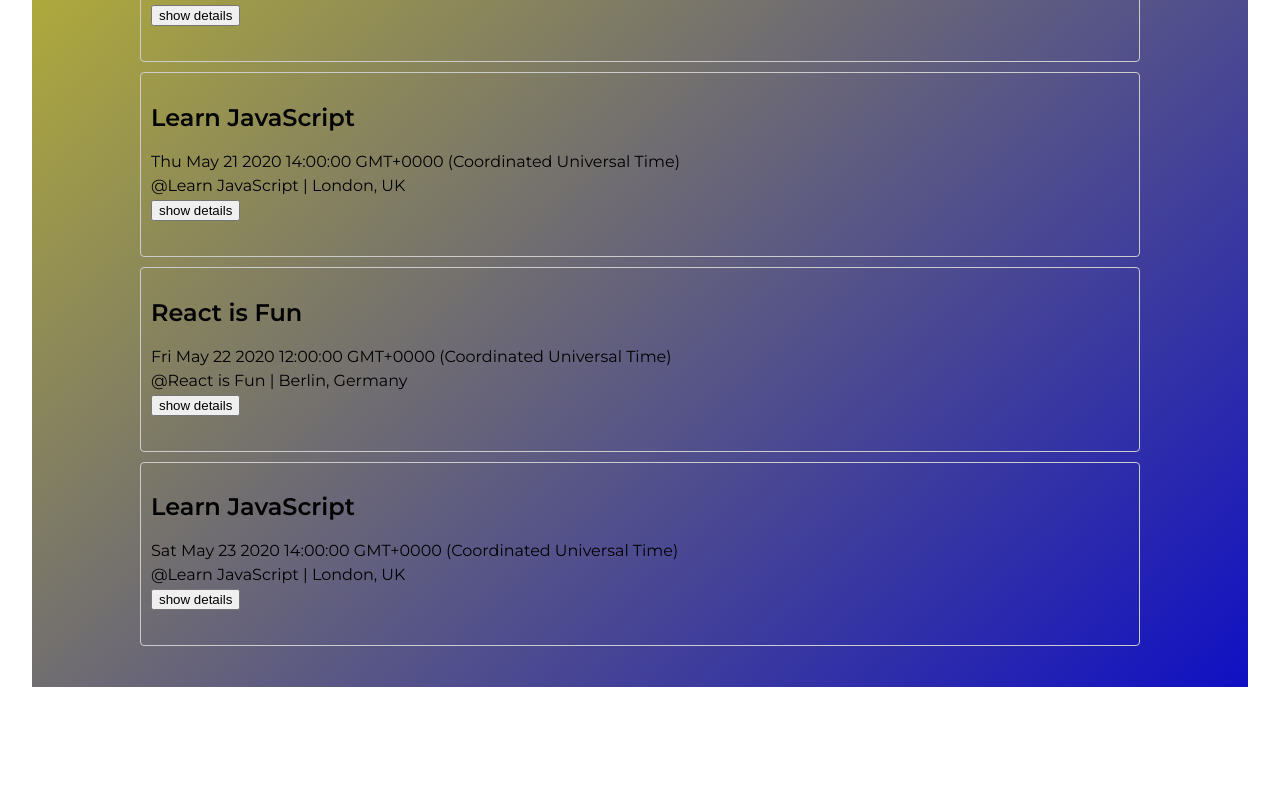
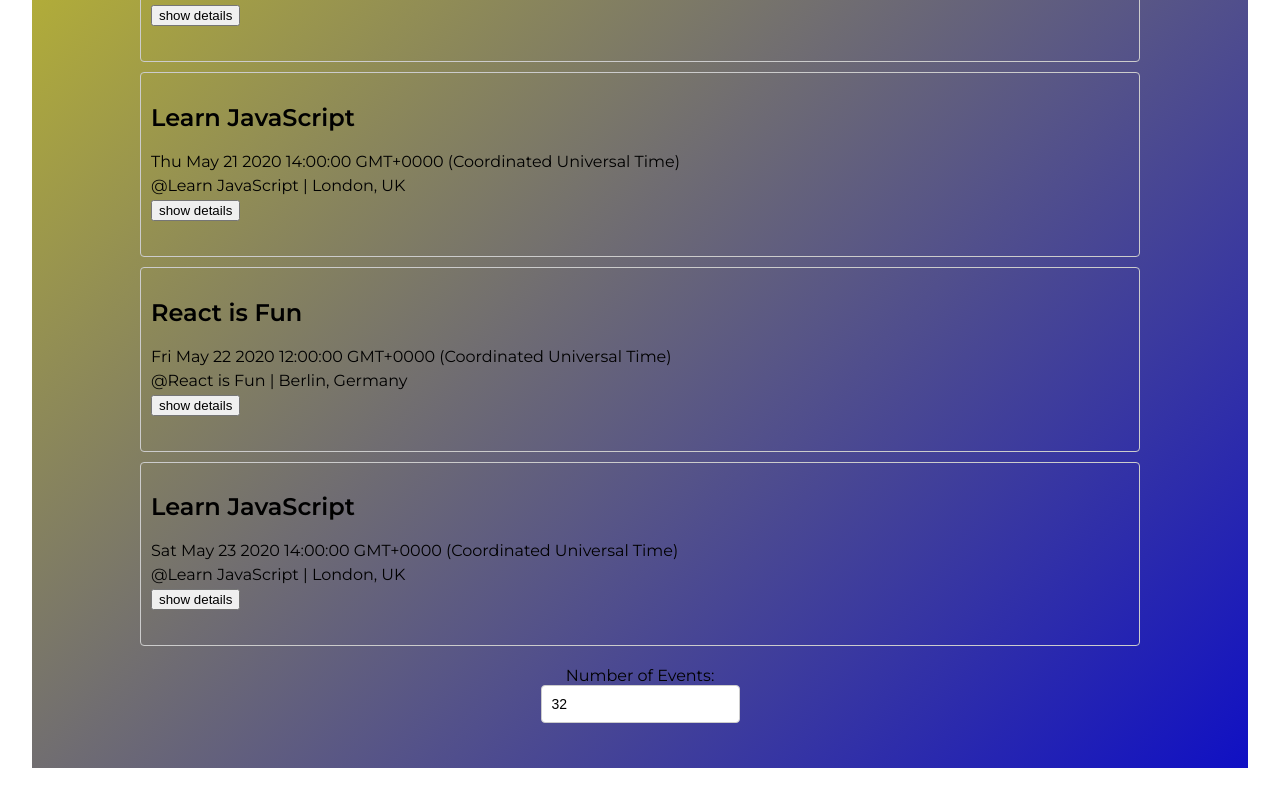
Before and after one commit to Skogab/meet, a React (Create React App) app: page / in a window 1280 px wide. Shown: the part 428-1228 px from the top of the page. Before the commit the page ends 1147 px from the top, so only its background shows below. Built offline with nearby package versions, Linux system fonts and the light colour scheme.

Commit message:
4.5 Update

```diff
--- a/src/App.js
+++ b/src/App.js
@@ -12,25 +12,18 @@
   state = {
     events: [],
     locations: [],
-  };
-
-  updateEvents = (location) => {
-    getEvents().then((events) => {
-      const locationEvents =
-        location === "all"
-          ? events
-          : events.filter((event) => event.location === location);
-      this.setState({
-        events: locationEvents,
-      });
-    });
+    numberOfEvents: 32,
+    selectedLocation: "all",
   };
 
   componentDidMount() {
     this.mounted = true;
     getEvents().then((events) => {
       if (this.mounted) {
-        this.setState({ events, locations: extractLocations(events) });
+        this.setState({
+          events: events,
+          locations: extractLocations(events),
+        });
       }
     });
   }
@@ -38,6 +31,35 @@
   componentWillUnmount() {
     this.mounted = false;
   }
+
+  updateEvents = (location, inputNumber) => {
+    const { numberOfEvents, selectedLocation } = this.state;
+    if (location) {
+      getEvents().then((events) => {
+        const locationEvents =
+          location === "all"
+            ? events
+            : events.filter((event) => event.location === location);
+        const eventsToShow = locationEvents.slice(0, numberOfEvents);
+        this.setState({
+          events: eventsToShow,
+          selectedLocation: location,
+        });
+      });
+    } else {
+      getEvents().then((events) => {
+        const locationEvents =
+          selectedLocation === "all"
+            ? events
+            : events.filter((event) => event.location === selectedLocation);
+        const eventsToShow = locationEvents.slice(0, inputNumber);
+        this.setState({
+          events: eventsToShow,
+          numberOfEvents: inputNumber,
+        });
+      });
+    }
+  };
 
   render() {
     return (
@@ -47,6 +69,10 @@
           updateEvents={this.updateEvents}
         />
         <EventList events={this.state.events} />
+        <NumberOfEvents
+          numberOfEvents={this.state.numberOfEvents}
+          updateEvents={this.updateEvents}
+        />
       </div>
     );
   }
--- a/src/NumberOfEvents.js
+++ b/src/NumberOfEvents.js
@@ -1,27 +1,33 @@
 import React, { Component } from "react";
 
 class NumberOfEvents extends Component {
-  static defaultProps = {
-    updateNumberOfEvents: () => {},
+  state = {
+    eventCount: 32,
   };
 
-  state = {
-    number: this.props.number || 32,
-  };
-
-  handleNumberChange = (event) => {
-    const value = event.target.value;
-    this.setState({ number: value });
-    this.props.updateNumberOfEvents(value);
+  handleInputChanged = (e) => {
+    const inputValue = e.target.value;
+    if (inputValue > 0 && inputValue <= 32) {
+      this.props.updateEvents(null, inputValue);
+      this.setState({
+        eventCount: inputValue,
+      });
+    } else {
+      this.setState({
+        eventCount: inputValue,
+      });
+    }
   };
 
   render() {
     return (
       <div className="NumberOfEvents">
+        <label>Number of Events: </label>
         <input
+          type="number"
           className="number"
-          value={this.state.number}
-          onChange={this.handleNumberChange}
+          value={this.state.eventCount}
+          onChange={this.handleInputChanged}
         />
       </div>
     );
```
Also changed, not shown: 2 other files (tests, documents, lock files or other folders).
